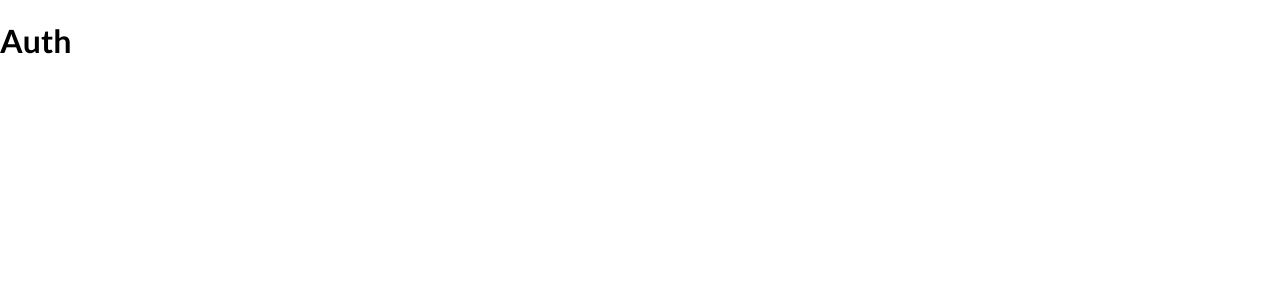
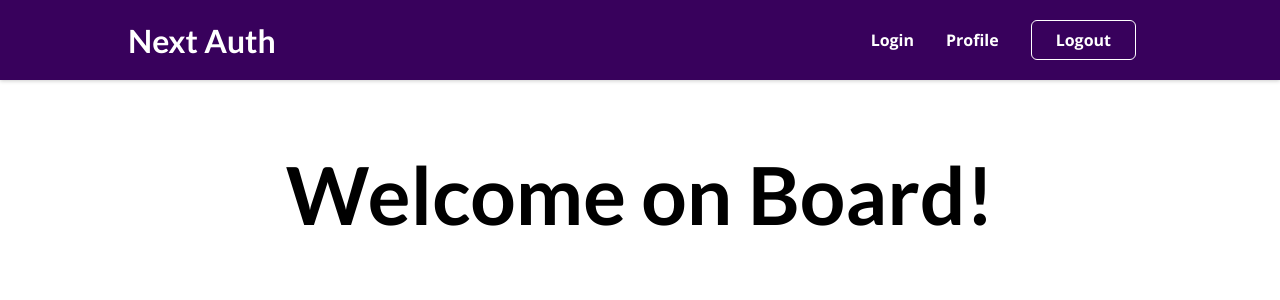
Before and after one commit to ShadrackAdwera/Next-Auth, a Next.js app: page / in a window 1280 px wide. Shown: the top 300 px of the page. Built offline with nearby package versions, Linux system fonts and the light colour scheme.

Commit message:
add a sign up and sign in route

```diff
--- a/package.json
+++ b/package.json
@@ -9,6 +9,7 @@
   },
   "dependencies": {
     "next": "10.1.3",
+    "next-auth": "^3.14.8",
     "react": "17.0.2",
     "react-dom": "17.0.2"
   }
--- a/pages/_app.js
+++ b/pages/_app.js
@@ -1,7 +1,11 @@
+import Layout from '../components/layout/layout';
+
 import '../styles/globals.css'
 
 function MyApp({ Component, pageProps }) {
-  return <Component {...pageProps} />
+  return <Layout>
+    <Component {...pageProps} />
+  </Layout>
 }
 
 export default MyApp
--- a/pages/index.js
+++ b/pages/index.js
@@ -1,3 +1,7 @@
-export default function Home() {
-  return <h1>Auth</h1>
+import StartingPage from '../components/starting-page/starting-page';
+
+function HomePage() {
+  return <StartingPage />;
 }
+
+export default HomePage;
```
Also changed, not shown: pages/api/auth/sign-in.js (added), pages/api/auth/sign-up.js (added), 1 other file (tests, documents, lock files or other folders).
